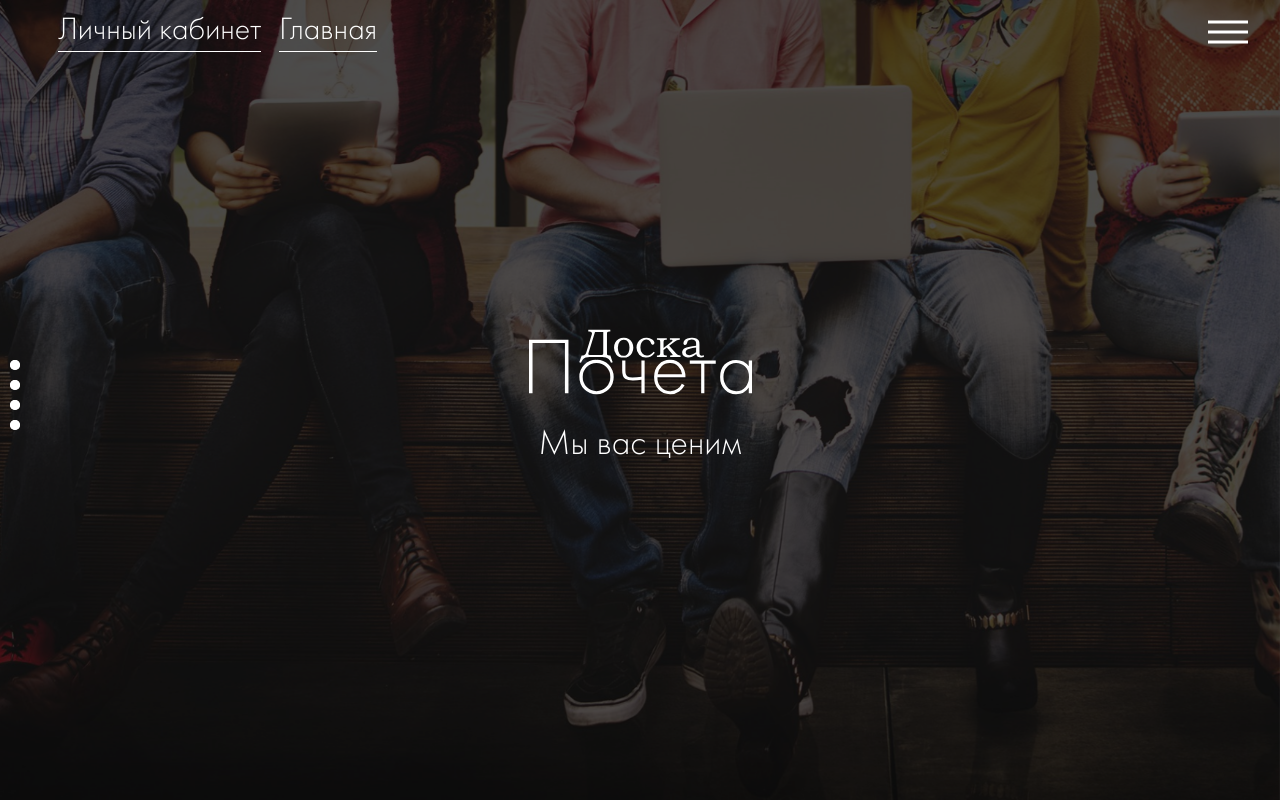
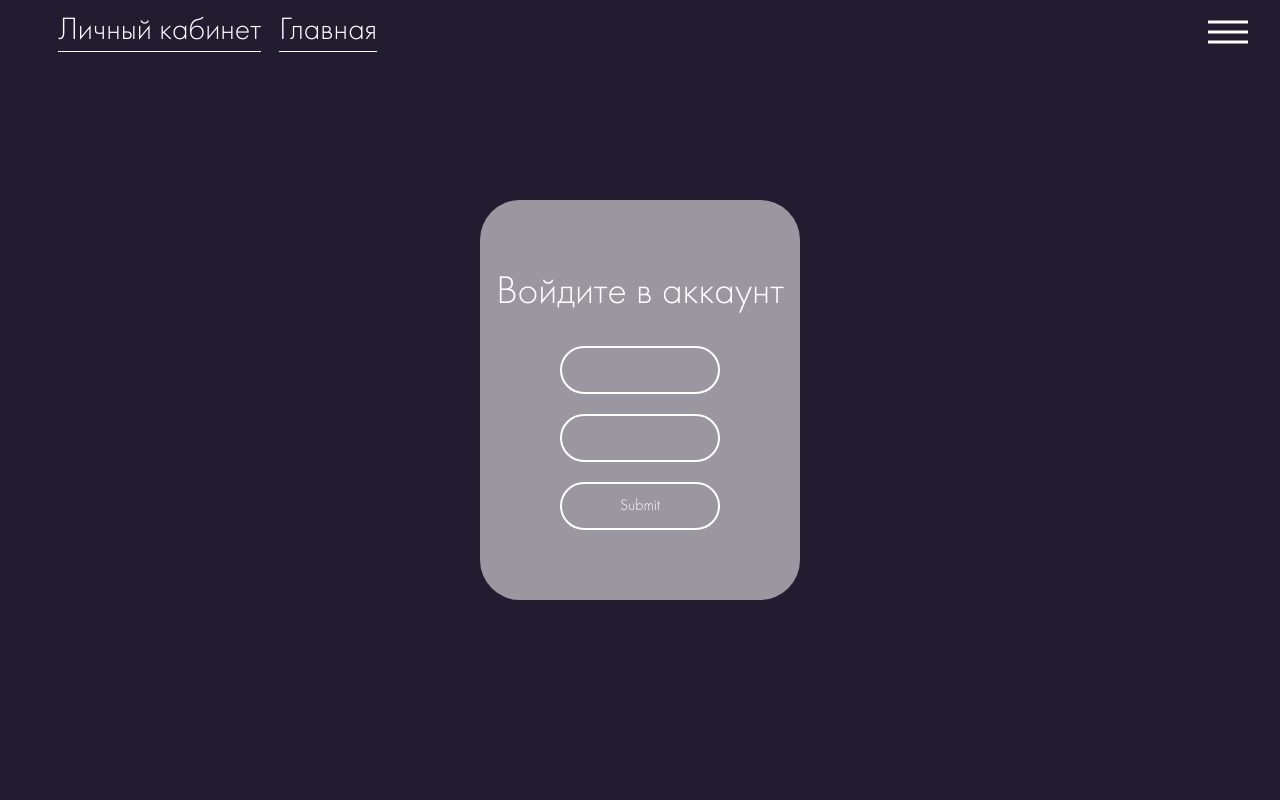
Before and after one commit to Newbie-Alfi/board, a React (Create React App) app: page /registration in a window 1280 px wide. Before the commit this address led to /board. Shown: the top 800 px of the page. Built offline with nearby package versions, Linux system fonts and the light colour scheme; the HTML template or start-up script is replaced by a standard one.

Commit message:
added userPage

```diff
--- a/src/App.js
+++ b/src/App.js
@@ -11,6 +11,7 @@ import './fonts/fonts.css'
 import { SelectionPanel } from './components/selectionPanel/SelectionPanel';
 import { Navbar } from './components/Navbar/Navbar';
 import { Registration } from './components/registration/Registration';
+import { UserPage } from './components/userPage/UserPage';
 
 
 export const MyContext = React.createContext()
@@ -55,7 +56,15 @@ export function App() {
                 <Navbar/>
                 <Registration/>
               </Route>
-              <Redirect to="/board"/>
+              <Route path="/user">
+                <Navbar/>
+                <UserPage></UserPage>
+              </Route>
+              <Route path="/admin">
+                <Navbar/>
+                <UserPage></UserPage>
+              </Route>
+              {/* <Redirect to="/board"/> */}
           </div>
         </MyContext.Provider>
       </Switch>
--- a/src/components/registration/Registration.js
+++ b/src/components/registration/Registration.js
@@ -1,15 +1,28 @@
+import { useState } from "react";
+import { useHistory } from "react-router";
 import reg from "./reg.module.css"
 
 export function Registration(){
+    let history = useHistory()
+
+    let submitForm = (e, name) => {
+        console.log(history);
+        history.push("/user")
+        e.preventDefault();
+    }
+
+    let [name, setName] = useState()
+    let [password, setPassword] = useState()
 
     return(
         <div className={reg.wrapper}>
-            <div className={reg.formWrapper}>
-                <form onSubmit={(e) => {console.log(e); e.preventDefault()}}>
-                    <input></input>
-                    <input type="submit"></input>
-                </form>
-            </div>
+
+            <form onSubmit={(e) => submitForm(e, name)}>
+                <h1>Войдите в аккаунт</h1>
+                <input type="text" value={name} onChange={e => setName(e.target.value)}></input>
+                <input type="password" name="sub"></input>
+                <input type="submit" name="sub"></input>
+            </form>
         </div>
     )
 }
--- a/src/components/registration/reg.module.css
+++ b/src/components/registration/reg.module.css
@@ -10,6 +10,27 @@
 
 }
 form{
+    border-radius: 40px;
+    color: white;
+    background-color: rgba(255, 255, 255, 0.541);
+    width: 25%;
+    height: 50vh;
     display: flex;
     flex-direction: column;
+    justify-content: center;
+    align-items: center;
+    gap: 20px;
 }
+
+form > h1 {
+
+}
+
+form > input{
+    width: 50%;
+    border: 2px solid white;
+    color: white;
+    border-radius: 40px;
+    padding: 10px;
+    background: none;
+}
--- /dev/null
+++ b/src/components/userPage/UserPage.js
@@ -0,0 +1,9 @@
+import up from "./userPage.module.css"
+
+export function UserPage(){
+    return (
+        <div className={up.wrapper} >
+
+        </div>
+    )
+}
--- /dev/null
+++ b/src/components/userPage/userPage.module.css
@@ -0,0 +1,5 @@
+.wrapper {
+    width: 100%;
+    height: 100vh;
+    background-color: #1e1e1e;
+}
```
